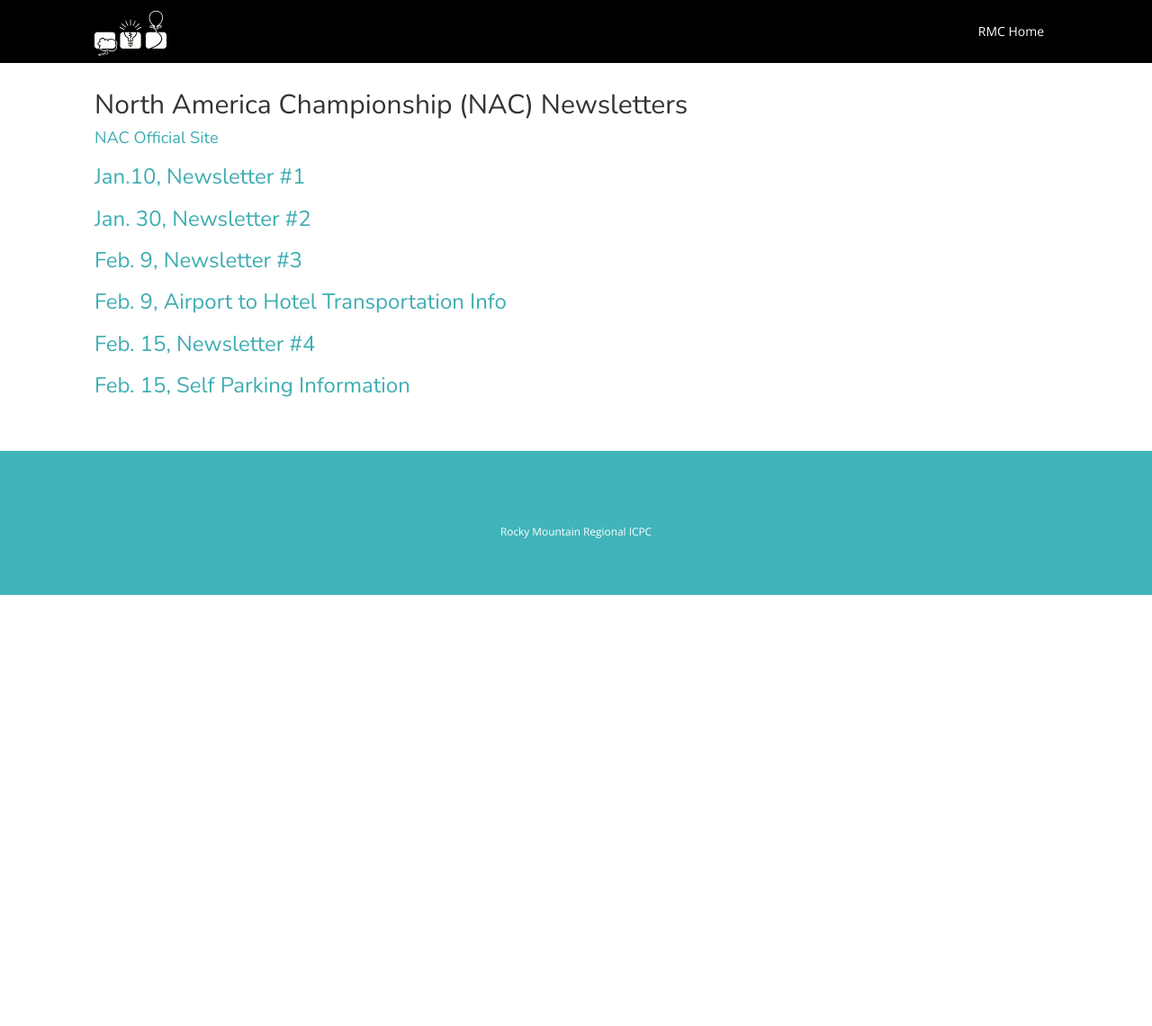
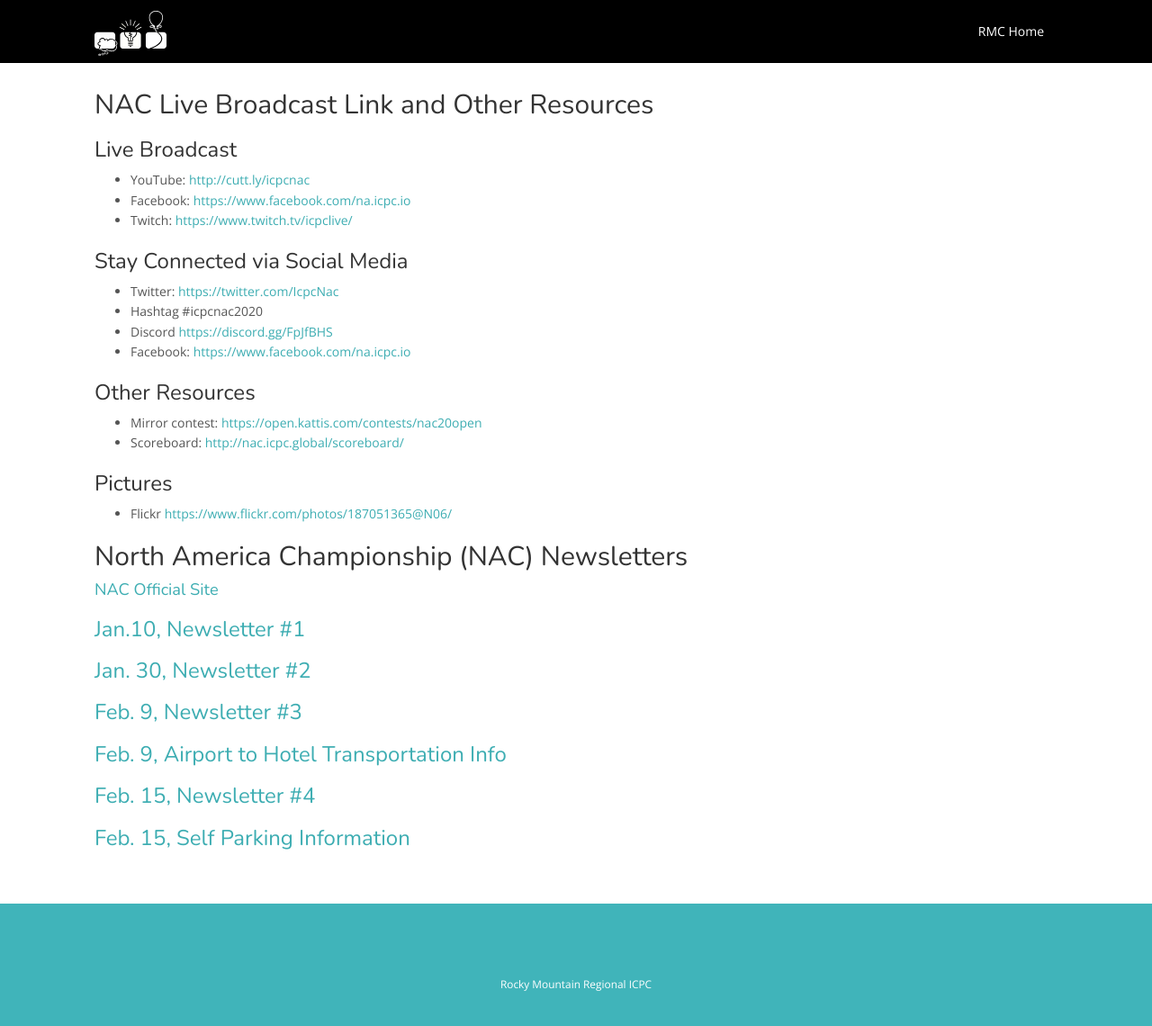
Before and after one commit to icpc/na-rocky-mountain-web, a Jekyll site: the page built from docs/nac_news.md, in a window 1280 px wide and 1163 px high. Shown: the top 1140 px of the window at 90% size. Built offline with Jekyll 4.4.1, drawn with Linux system fonts in a browser that asks for light colours; nearby versions of some CDN libraries.

Commit message:
updated nac news

```diff
--- a/docs/nac_news.md
+++ b/docs/nac_news.md
@@ -1,7 +1,28 @@
 ---
 layout: page
-title: NAC Newsletters
+title: NAC Live Resources and Newsletters
 ---
+
+## NAC Live Broadcast Link and Other Resources
+### Live Broadcast
+- YouTube: [http://cutt.ly/icpcnac](http://cutt.ly/icpcnac)
+- Facebook: [https://www.facebook.com/na.icpc.io](https://www.facebook.com/na.icpc.io)
+- Twitch: [https://www.twitch.tv/icpclive/](https://www.twitch.tv/icpclive/)
+
+### Stay Connected via Social Media
+- Twitter: [https://twitter.com/IcpcNac](https://twitter.com/IcpcNac)
+- Hashtag #icpcnac2020
+- Discord [https://discord.gg/FpJfBHS](https://discord.gg/FpJfBHS)
+- Facebook: [https://www.facebook.com/na.icpc.io](https://www.facebook.com/na.icpc.io)
+
+### Other Resources
+- Mirror contest: [https://open.kattis.com/contests/nac20open](https://open.kattis.com/contests/nac20open)
+- Scoreboard: [http://nac.icpc.global/scoreboard/](http://nac.icpc.global/scoreboard/)
+
+
+### Pictures
+- Flickr [https://www.flickr.com/photos/187051365@N06/](https://www.flickr.com/photos/187051365@N06/)
+
 
 ## North America Championship (NAC) Newsletters
 
```
